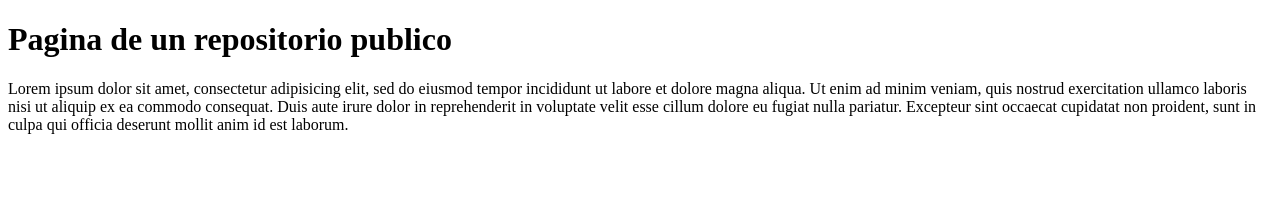
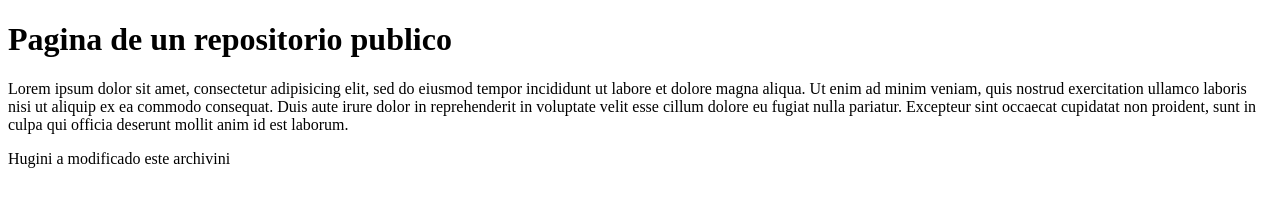
Before and after one commit to pab-ramos-ortega/Prueba, a plain HTML site: page Index.html in a window 1280 px wide. Drawn offline with Linux system fonts and the light colour scheme.

Commit message:
Se agrego un Hugini Archivini

```diff
--- a/Index.html
+++ b/Index.html
@@ -11,5 +11,7 @@
 consequat. Duis aute irure dolor in reprehenderit in voluptate velit esse
 cillum dolore eu fugiat nulla pariatur. Excepteur sint occaecat cupidatat non
 proident, sunt in culpa qui officia deserunt mollit anim id est laborum.</p>
+
+<p>Hugini a modificado este archivini</p>
 </body>
 </html>
```
